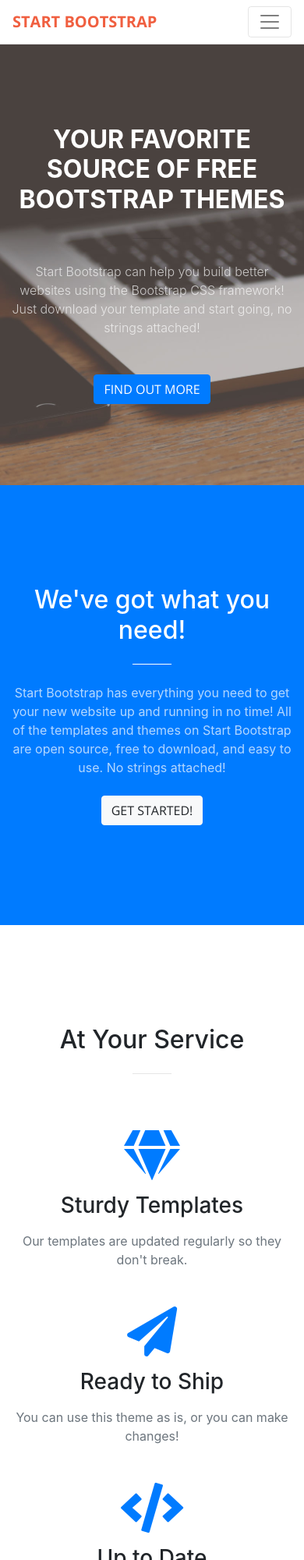
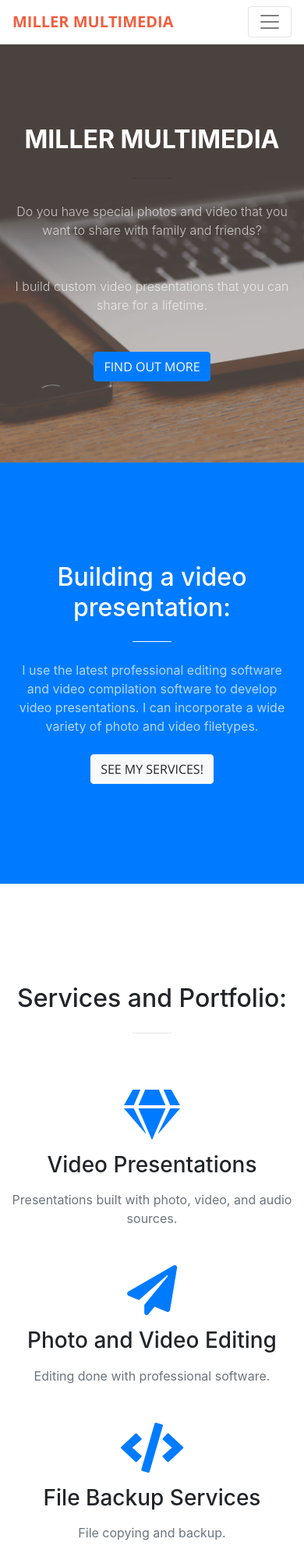
Before and after one commit to randallwschwartz/101_Miller, a website with bundled scripts: page index.html in a window 390 px wide. Shown: the top 2000 px of the page at 78% size. Built offline with nearby package versions, Linux system fonts and the light colour scheme.

Commit message:
2/3 rws update to add template files

```diff
--- a/index.html
+++ b/index.html
@@ -8,7 +8,7 @@
   <meta name="description" content="">
   <meta name="author" content="">
 
-  <title>Creative - Start Bootstrap Theme</title>
+  <title>Miller Multimedia Webpage</title>
 
   <!-- Bootstrap core CSS -->
   <link href="vendor/bootstrap/css/bootstrap.min.css" rel="stylesheet">
@@ -31,7 +31,7 @@
   <!-- Navigation -->
   <nav class="navbar navbar-expand-lg navbar-light fixed-top" id="mainNav">
     <div class="container">
-      <a class="navbar-brand js-scroll-trigger" href="#page-top">Start Bootstrap</a>
+      <a class="navbar-brand js-scroll-trigger" href="#page-top">Miller Multimedia</a>
       <button class="navbar-toggler navbar-toggler-right" type="button" data-toggle="collapse" data-target="#navbarResponsive" aria-controls="navbarResponsive" aria-expanded="false" aria-label="Toggle navigation">
         <span class="navbar-toggler-icon"></span>
       </button>
@@ -59,12 +59,13 @@
       <div class="row">
         <div class="col-lg-10 mx-auto">
           <h1 class="text-uppercase">
-            <strong>Your Favorite Source of Free Bootstrap Themes</strong>
+            <strong>Miller Multimedia</strong>
           </h1>
           <hr>
         </div>
         <div class="col-lg-8 mx-auto">
-          <p class="text-faded mb-5">Start Bootstrap can help you build better websites using the Bootstrap CSS framework! Just download your template and start going, no strings attached!</p>
+          <p class="text-faded mb-5">Do you have special photos and video that you want to share with family and friends?</p>
+          <p class="text-faded mb-5">I build custom video presentations that you can share for a lifetime.</p>
           <a class="btn btn-primary btn-xl js-scroll-trigger" href="#about">Find Out More</a>
         </div>
       </div>
@@ -75,10 +76,11 @@
     <div class="container">
       <div class="row">
         <div class="col-lg-8 mx-auto text-center">
-          <h2 class="section-heading text-white">We've got what you need!</h2>
+          <h2 class="section-heading text-white">Building a video presentation:</h2>
           <hr class="light my-4">
-          <p class="text-faded mb-4">Start Bootstrap has everything you need to get your new website up and running in no time! All of the templates and themes on Start Bootstrap are open source, free to download, and easy to use. No strings attached!</p>
-          <a class="btn btn-light btn-xl js-scroll-trigger" href="#services">Get Started!</a>
+          <p class="text-faded mb-4">I use the latest professional editing software and video compilation software to develop video
+            presentations.  I can incorporate a wide variety of photo and video filetypes.  </p>
+          <a class="btn btn-light btn-xl js-scroll-trigger" href="#services">See my services!</a>
         </div>
       </div>
     </div>
@@ -88,41 +90,41 @@
     <div class="container">
       <div class="row">
         <div class="col-lg-12 text-center">
-          <h2 class="section-heading">At Your Service</h2>
+          <h2 class="section-heading">Services and Portfolio:</h2>
           <hr class="my-4">
         </div>
       </div>
     </div>
     <div class="container">
       <div class="row">
-        <div class="col-lg-3 col-md-6 text-center">
+        <div class="col-lg-4 col-md-6 text-center">
           <div class="service-box mt-5 mx-auto">
             <i class="fas fa-4x fa-gem text-primary mb-3 sr-icon-1"></i>
-            <h3 class="mb-3">Sturdy Templates</h3>
-            <p class="text-muted mb-0">Our templates are updated regularly so they don't break.</p>
+            <h3 class="mb-3">Video Presentations</h3>
+            <p class="text-muted mb-0">Presentations built with photo, video, and audio sources.</p>
           </div>
         </div>
-        <div class="col-lg-3 col-md-6 text-center">
+        <div class="col-lg-4 col-md-6 text-center">
           <div class="service-box mt-5 mx-auto">
             <i class="fas fa-4x fa-paper-plane text-primary mb-3 sr-icon-2"></i>
-            <h3 class="mb-3">Ready to Ship</h3>
-            <p class="text-muted mb-0">You can use this theme as is, or you can make changes!</p>
+            <h3 class="mb-3">Photo and Video Editing</h3>
+            <p class="text-muted mb-0">Editing done with professional software.</p>
           </div>
         </div>
-        <div class="col-lg-3 col-md-6 text-center">
+        <div class="col-lg-4 col-md-6 text-center">
           <div class="service-box mt-5 mx-auto">
             <i class="fas fa-4x fa-code text-primary mb-3 sr-icon-3"></i>
-            <h3 class="mb-3">Up to Date</h3>
-            <p class="text-muted mb-0">We update dependencies to keep things fresh.</p>
+            <h3 class="mb-3">File Backup Services</h3>
+            <p class="text-muted mb-0">File copying and backup.</p>
           </div>
         </div>
-        <div class="col-lg-3 col-md-6 text-center">
+        <!-- <div class="col-lg-3 col-md-6 text-center">
           <div class="service-box mt-5 mx-auto">
             <i class="fas fa-4x fa-heart text-primary mb-3 sr-icon-4"></i>
             <h3 class="mb-3">Made with Love</h3>
             <p class="text-muted mb-0">You have to make your websites with love these days!</p>
           </div>
-        </div>
+        </div> -->
       </div>
     </div>
   </section>
@@ -224,12 +226,12 @@
     </div>
   </section>
 
-  <section class="bg-dark text-white">
+  <!-- <section class="bg-dark text-white">
     <div class="container text-center">
       <h2 class="mb-4">Free Download at Start Bootstrap!</h2>
       <a class="btn btn-light btn-xl sr-button" href="http://startbootstrap.com/template-overviews/creative/">Download Now!</a>
     </div>
-  </section>
+  </section> -->
 
   <section id="contact">
     <div class="container">
@@ -237,18 +239,18 @@
         <div class="col-lg-8 mx-auto text-center">
           <h2 class="section-heading">Let's Get In Touch!</h2>
           <hr class="my-4">
-          <p class="mb-5">Ready to start your next project with us? That's great! Give us a call or send us an email and we will get back to you as soon as possible!</p>
+          <p class="mb-5">Contact me by phone or e-mail to schedule a consulation.</p>
         </div>
       </div>
       <div class="row">
         <div class="col-lg-4 ml-auto text-center">
           <i class="fas fa-phone fa-3x mb-3 sr-contact-1"></i>
-          <p>123-456-6789</p>
+          <p>913-888-5615</p>
         </div>
         <div class="col-lg-4 mr-auto text-center">
           <i class="fas fa-envelope fa-3x mb-3 sr-contact-2"></i>
           <p>
-            <a href="mailto:your-email@your-domain.com">feedback@startbootstrap.com</a>
+            <a href="mailto:mwmille@live.com">mwmille@live.com</a>
           </p>
         </div>
       </div>
```
